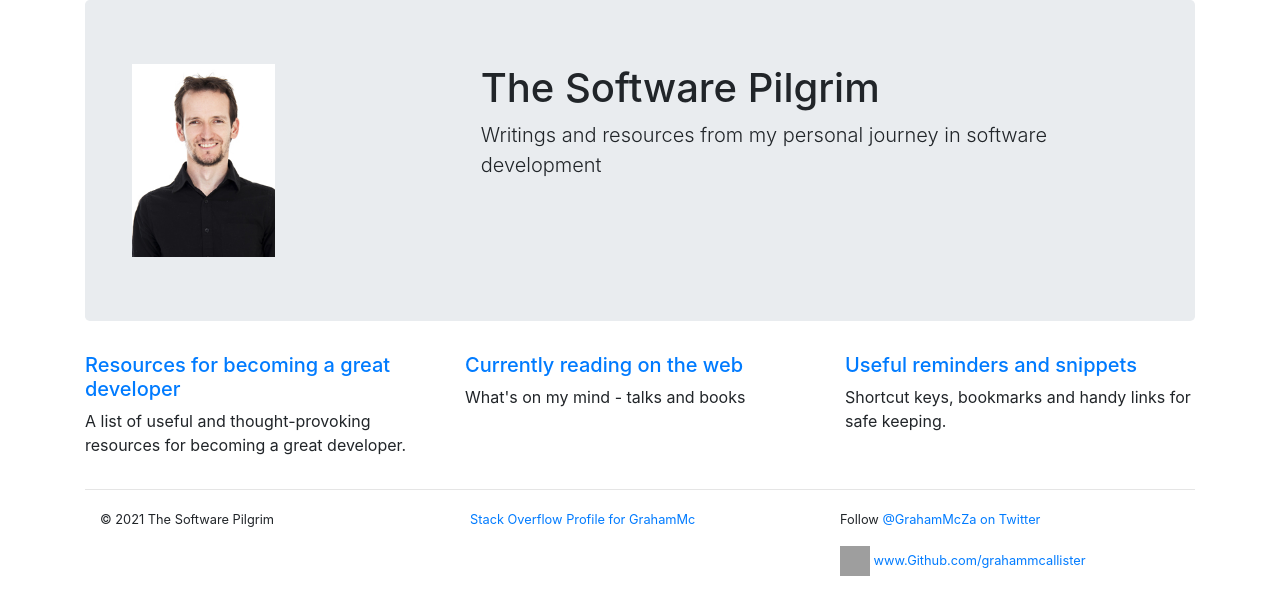
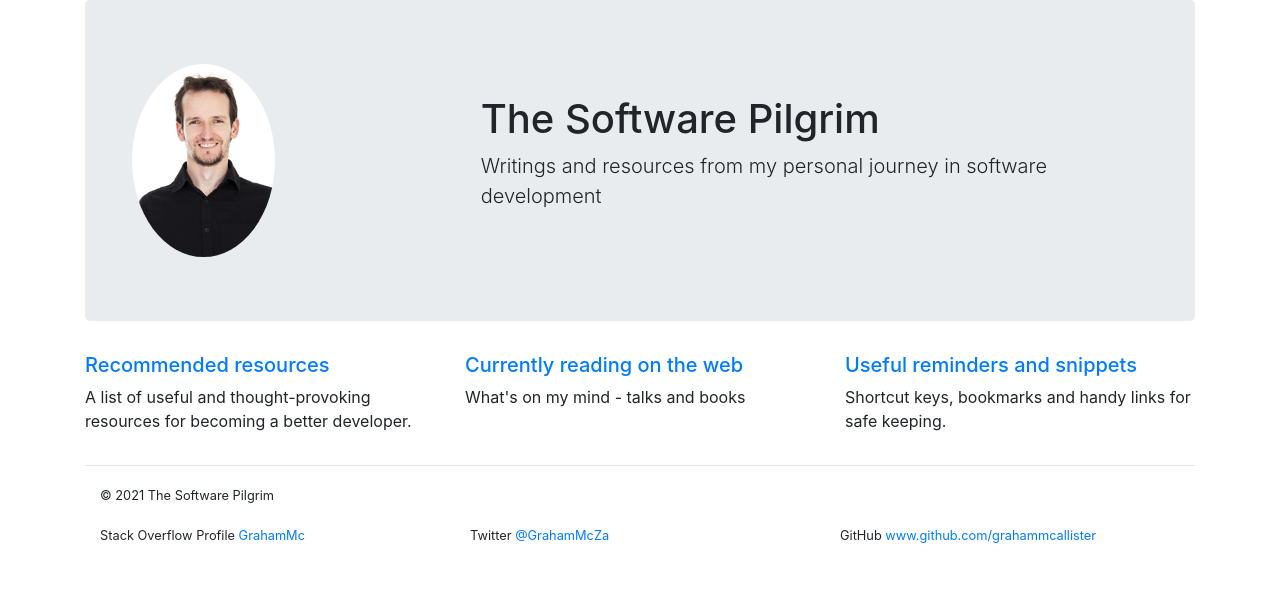
Before and after one commit to grahammcallister/ng-software-pilgrim, an Angular app: page /home in a window 1280 px wide. Shown: the top 614 px of the page. Built offline with nearby package versions, Linux system fonts and the light colour scheme; grey boxes are pictures that could not be loaded.

Commit message:
Fixes to footer and support for dark mode

```diff
--- a/src/app/page-home/page-home.component.css
+++ b/src/app/page-home/page-home.component.css
@@ -0,0 +1,4 @@
+.vertical-auto-center {
+  margin-top: auto;
+  margin-bottom: auto;
+}
--- a/src/app/page-home/page-home.component.html
+++ b/src/app/page-home/page-home.component.html
@@ -1,10 +1,10 @@
 <div class="jumbotron">
   <div class="container">
       <div class="row">
-              <div class="col-md-4">
-                      <img src="assets/images/Graham.jpg" alt="Photo of Graham" height="193" width="143" />
+              <div class="col-md-4 vertical-auto-center">
+                      <img src="assets/images/Graham.jpg" alt="Photo of Graham" height="193" width="143" class="rounded-circle"/>
                   </div>
-                  <div class="col-md-8">
+                  <div class="col-md-8 vertical-auto-center">
                           <h1>The Software Pilgrim</h1>
                           <p class="lead">Writings and resources from my personal journey in software development</p>
                   </div>
@@ -13,9 +13,9 @@
 </div>
 <div class="row" >
   <div class="col-md-4">
-      <h5><a routerLink="/resources">Resources for becoming a great developer</a></h5>
+      <h5><a routerLink="/resources">Recommended resources</a></h5>
       <p>
-          A list of useful and thought-provoking resources for becoming a great developer.
+          A list of useful and thought-provoking resources for becoming a better developer.
       </p>
   </div>
   <div class="col-md-4">
--- a/src/app/shared-footer/shared-footer.component.html
+++ b/src/app/shared-footer/shared-footer.component.html
@@ -5,16 +5,20 @@
               <div class="col-md-4">
               <p><small>&copy; 2021 The Software Pilgrim</small></p>
               </div>
+          </div>
+          <div class="row">
               <div class="col-md-4">
-                  <small>
+                  <small>Stack Overflow Profile
               <a href="https://stackoverflow.com/users/45817/grahammc">
-                  Stack Overflow Profile for GrahamMc
+                  GrahamMc
               </a>
               </small>
               </div>
               <div class="col-md-4">
-                  <p><small>Follow <a href="https://twitter.com/GrahamMcZa">@GrahamMcZa on Twitter</a></small></p>
-                  <p><small><a href="https://www.github.com/grahammcallister"><img src="https://github.githubassets.com/images/modules/logos_page/GitHub-Mark.png" alt="Github logo" width="30" height="30"> www.Github.com/grahammcallister</a></small></p>
+                  <p><small>Twitter <a href="https://twitter.com/GrahamMcZa">@GrahamMcZa</a></small></p>
+              </div>
+              <div class="col-md-4">
+                <p><small>GitHub <a href="https://www.github.com/grahammcallister">www.github.com/grahammcallister</a></small></p>
               </div>
           </div>
       </div>
--- a/src/styles.css
+++ b/src/styles.css
@@ -1 +1,12 @@
-/* You can add global styles to this file, and also import other style files */
+
+@media (prefers-color-scheme: dark) {
+  body {
+      color: #b0b0b0;
+      background-color: #101010;
+  }
+
+  .jumbotron {
+    color: #b0b0b0;
+    background-color: #303030;
+  }
+}
```
